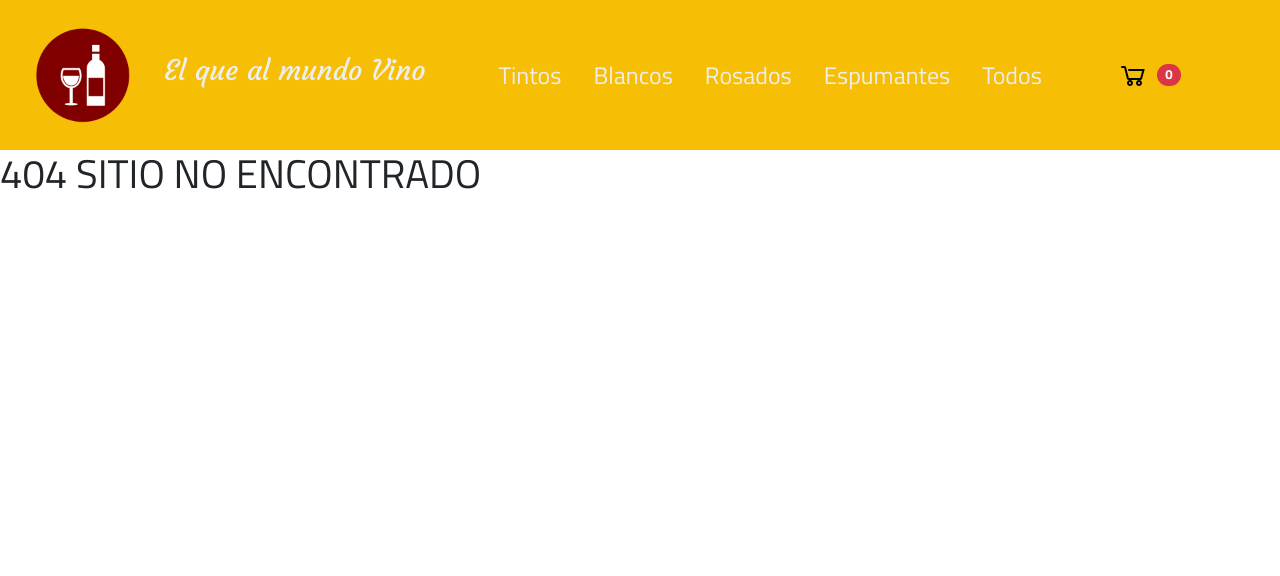
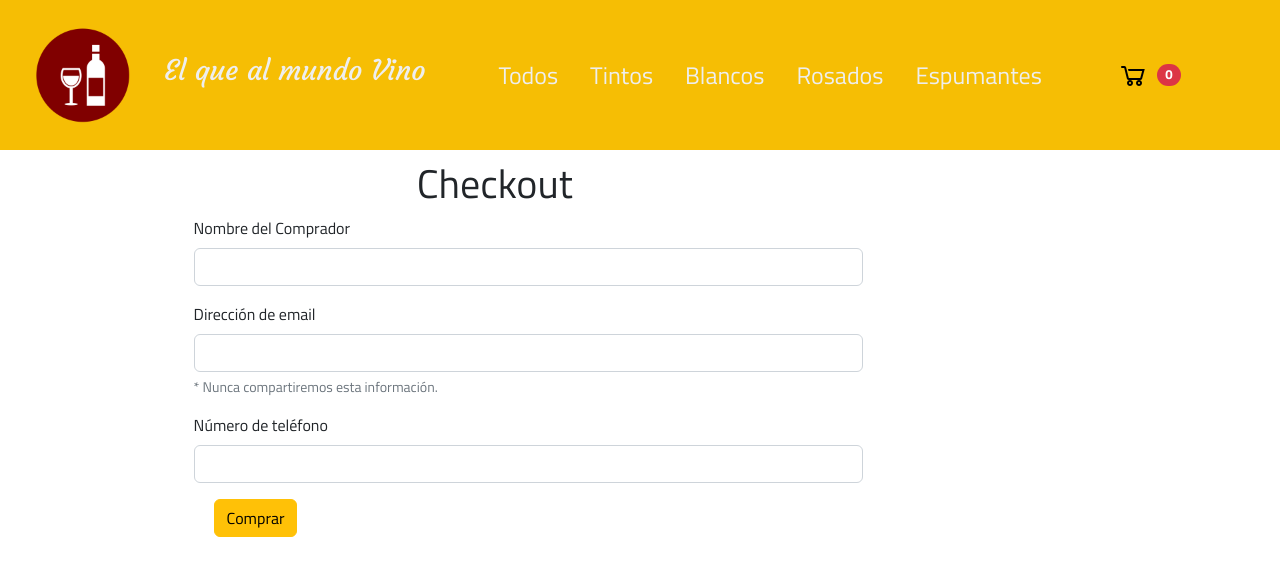
Before and after one commit to jaimevalenciav/ProyectoFinalReactJaimeValencia, a React (Create React App) app: page /checkout in a window 1280 px wide. Before the commit this address had no page. Shown: the top 576 px of the page. Built offline with nearby package versions, Linux system fonts and the light colour scheme.

Commit message:
desarrollo formulario y checkout

```diff
--- a/package.json
+++ b/package.json
@@ -11,6 +11,7 @@
     "react": "^18.2.0",
     "react-bootstrap": "^2.7.4",
     "react-dom": "^18.2.0",
+    "react-hook-form": "^7.45.1",
     "react-icons": "^4.8.0",
     "react-router-dom": "^6.12.1",
     "react-scripts": "5.0.1",
--- a/src/App.jsx
+++ b/src/App.jsx
@@ -2,9 +2,11 @@ import './App.css';
 import NavBar from './components/NavBar/NavBar.jsx';
 import ItemListContainer from './components/ItemListContainer/ItemListContainer.jsx';
 import ItemDetailContainer from './components/ItemDetailContainer/ItemDetailContainer.jsx'
+import Checkout from './components/Checkout/Checkout.jsx';
 import { BrowserRouter, Routes, Route } from 'react-router-dom';
 import { CartProvider } from './context/CartContext';
 import Cart from './components/Cart/Cart.jsx';
+
 
 function App() {
   return (
@@ -17,6 +19,7 @@ function App() {
             <Route path='/color/:color' element={<ItemListContainer />} />
             <Route path='/item/:itemId' element={<ItemDetailContainer />} />
             <Route path='/cart' element={<Cart />} />
+            <Route path="/checkout" element={<Checkout />} />
             <Route path='*' element={<h1>404 SITIO NO ENCONTRADO</h1>} />
           </Routes>
         </CartProvider>
--- a/src/components/Cart/Cart.jsx
+++ b/src/components/Cart/Cart.jsx
@@ -2,8 +2,8 @@ import React, { useContext } from 'react';
 import { CartContext } from "../../context/CartContext";
 import { Link } from 'react-router-dom';
 import 'bootstrap/dist/css/bootstrap.css';
-import Swal from 'sweetalert2';
 import './Cart.css'
+
 const Cart = () => {
   const { cart, clearCart, removeItem } = useContext(CartContext);
 
@@ -20,13 +20,6 @@ const Cart = () => {
   const handleRemoveItem = (itemId) => {
     removeItem(itemId);
   };
-
-
-
-  const handleFinalizeOrder = () => {
-    Swal.fire('Gracias por tu compra')
-  };
-
 
 
   return (
@@ -66,7 +59,7 @@ const Cart = () => {
             </div>
             <div className="d-flex justify-content-center">
               <button className="btn btn-warning" onClick={handleClearCart}>Vaciar Carrito</button>
-              <button className="btn btn-success" onClick={handleFinalizeOrder}>Finalizar Compra</button>
+              <Link to="/checkout" className="btn btn-success">Finalizar Compra</Link>
               <Link to="/" className="btn btn-warning">Volver al Catálogo</Link>
             </div>
           </div>
--- /dev/null
+++ b/src/components/Checkout/Checkout.css
@@ -0,0 +1,35 @@
+.comprobanteId{
+    font-size: xx-large;
+    margin-top: 10px;
+    margin-bottom: 30px;
+    border-radius: 5px;
+    padding-left: 20px;
+    padding-right: 20px;
+}
+
+.orderId{
+    display: inline-block;
+    justify-content: center;
+    max-width: 100%;
+    padding-left: 30%;
+    padding-right: 30%;
+}
+
+.tituloCheckout{
+    padding-left: 30%;
+    padding-right: 30%;
+    padding-top: 10px;
+}
+
+.formulario{
+    display: inline-block;
+    justify-content: center;
+    min-width: 80%;
+    padding-left: 10%;
+    padding-right: 10%;
+}
+
+.btn-volver{
+    padding-top: 10px;
+    max-width: 200px;
+}
--- /dev/null
+++ b/src/components/Checkout/Checkout.jsx
@@ -0,0 +1,79 @@
+import React, { useContext, useState } from 'react'
+import { CartContext } from '../../context/CartContext'
+import { useForm } from 'react-hook-form'
+import 'bootstrap/dist/css/bootstrap.css';
+import { Link } from 'react-router-dom';
+import { collection, addDoc } from 'firebase/firestore'
+import { db } from '../../services/firebase/firebaseConfig'
+import './Checkout.css'
+
+const Checkout = () => {
+
+    const { cart, totalQuantity, totalPrice, clearCart} = useContext(CartContext)
+    const { register, handleSubmit } = useForm()
+    const [ pedidoId, setPedidoId] = useState()
+
+    const crearOrden = (data) => {
+        const pedido = {
+            cliente: data,
+            productos: cart,
+            total: totalQuantity(),
+            precioTotal: totalPrice()
+        }
+
+        console.log(pedido)
+        const pedidosRef = collection(db, "pedidos")
+        addDoc(pedidosRef, pedido)
+            .then((doc) => {
+                setPedidoId(doc.id)
+                clearCart()
+            })
+
+    }
+
+    if(pedidoId){
+        return (
+            <div className="orderId">
+                <div className='row'>
+                <h1>Hemos procesado tu compra satisfactoriamente.</h1>
+                <p>el ID de tu comprobante de compra es: </p><span className="comprobanteId border border-secondary">{pedidoId}</span>
+                </div>
+                <div className='row'>
+                    <Link to="/" className="btn btn-warning btn-volver">Volver al Catálogo</Link>
+                </div>
+            </div>
+        )
+    }
+
+    return(
+        <div className="container">
+            <div className="tituloCheckout">
+                <h1 >Checkout</h1>
+            </div>
+
+            <form className="formulario" onSubmit={handleSubmit(crearOrden)}>
+                <div class="mb-3">
+                  <label  class="form-label">Nombre del Comprador</label>
+                  <input type="text" class="form-control" {...register("nombre")}/>
+                </div>
+                <div class="mb-3">
+                  <label  class="form-label">Dirección de email</label>
+                  <input type="email" class="form-control"  {...register("email")}/>
+                  <div  class="form-text">* Nunca compartiremos esta información.</div>
+                </div>
+                <div class="mb-3">
+                  <label class="form-label">Número de teléfono</label>
+                  <input type="number" class="form-control" {...register("telefono")}/>
+                </div>
+
+                <button type="submit" class="btn btn-warning enviar">Comprar</button>
+            </form>
+        </div>
+    )
+
+
+}
+
+
+
+export default Checkout
--- a/src/components/NavBar/NavBar.jsx
+++ b/src/components/NavBar/NavBar.jsx
@@ -19,11 +19,11 @@ const NavBar = () => {
                 <a href="/#" className="titulo"><h3>El que al mundo Vino</h3></a>
             </div>
             <nav ref={navRef}>
+                <a href="/#">Todos</a>
                 <a href="/color/tinto">Tintos</a>
                 <a href="/color/blanco">Blancos</a>
                 <a href="/color/rosado">Rosados</a>
                 <a href="/color/espumante">Espumantes</a>
-                <a href="/#">Todos</a>
                 <buttons className="nav-btn nav-close-btn" onClick={showNabvar}>
                     <FaTimes />
                 </buttons>
--- a/src/context/CartContext.jsx
+++ b/src/context/CartContext.jsx
@@ -24,9 +24,6 @@ export const CartProvider = ({children}) => {
         }
     }
 
-
-
-
     const removeItem = (itemId) => {
         const cartUpdated = cart.filter(prod => prod.id !== itemId)
         setCart(cartUpdated)
@@ -44,8 +41,12 @@ export const CartProvider = ({children}) => {
         return cart.reduce((total, item) => total + item.quantity, 0)
     }
 
+    const totalPrice = () => {
+        return cart.reduce((total, item) => total + item.precio * item.quantity, 0)
+    }
+
     return (
-        <CartContext.Provider value={{  cart, addItem, totalQuantity, isInCart, removeItem, clearCart }}>
+        <CartContext.Provider value={{  cart, addItem, totalQuantity, totalPrice ,isInCart, removeItem, clearCart }}>
             {children}
         </CartContext.Provider>
     )
```
Also changed, not shown: src/components/Cart/Cart.css (line endings or trailing spaces), src/components/CartItem/CartItem.jsx (added), 1 other file (tests, documents, lock files or other folders).
